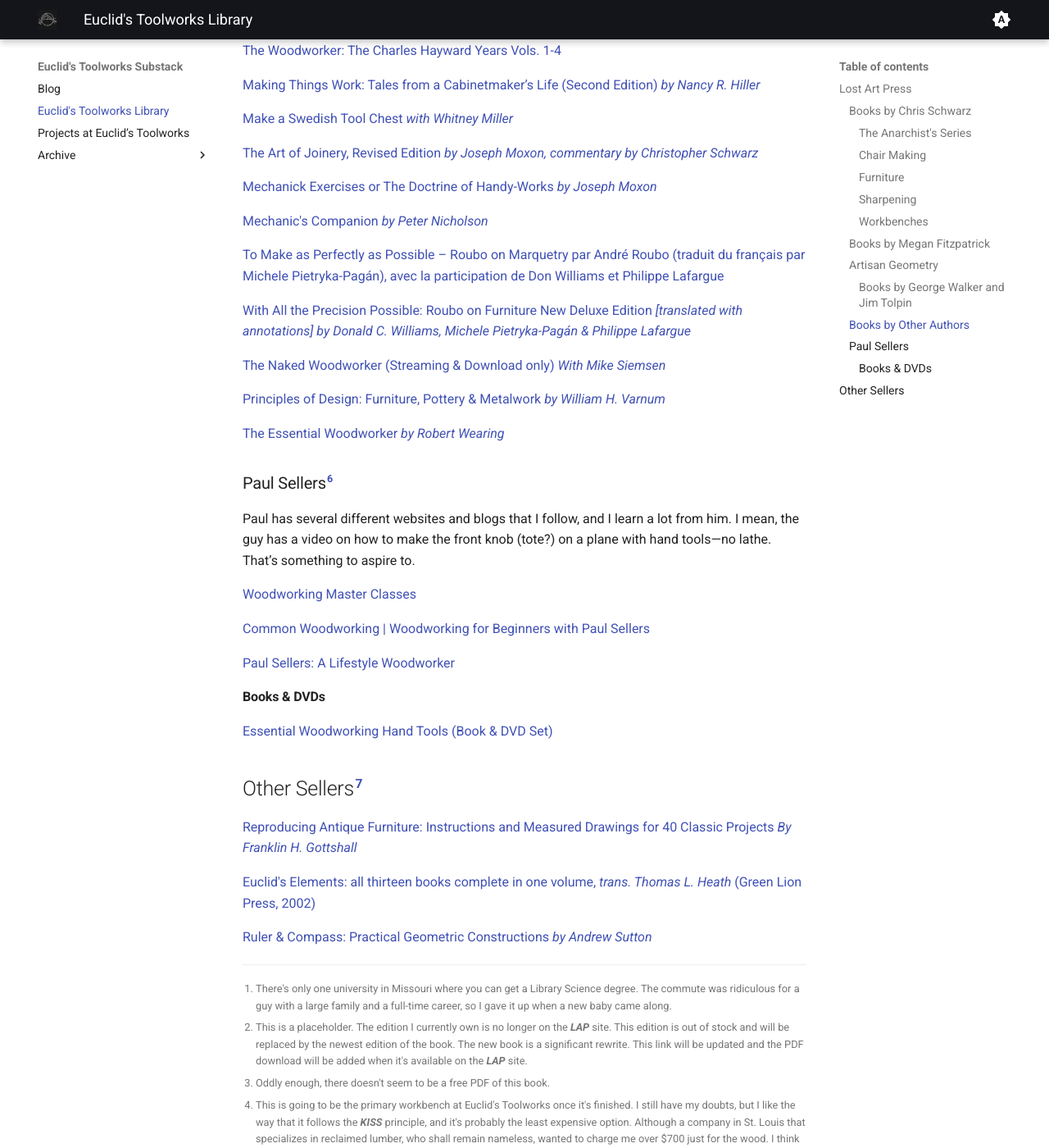
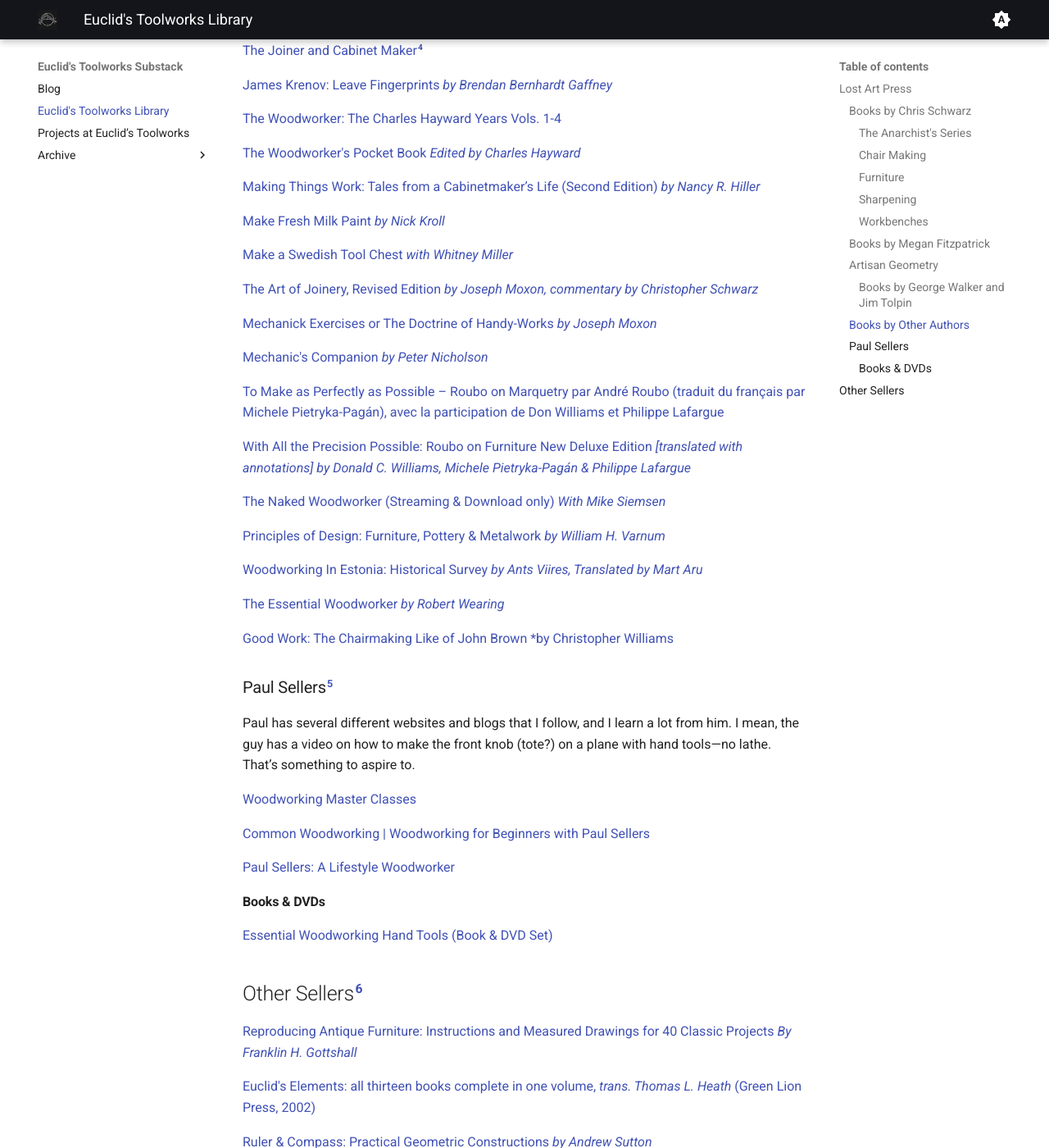
Before and after one commit to EuclidsToolworks/substack-automation, an MkDocs documentation site: the page built from docs/library.md, in a window 1280 px wide and 1400 px high, scrolled down 2180 px. Shown: the whole window at 82% size. Built offline with MkDocs 1.6.1 and Material for MkDocs 9.7.7, drawn with Linux system fonts in a browser that asks for light colours; some of the changed text lies outside the part shown.

Commit message:
update for 20251214

```diff
--- a/docs/library.md
+++ b/docs/library.md
@@ -73,11 +73,19 @@
 
 [Make a Chair from a Tree: Third Edition *by Jennie Alexander*](https://lostartpress.com/products/make-a-chair-from-a-tree)
 
-[The Joiner and Cabinet Maker](https://lostartpress.com/products/the-joiner-and-cabinet-maker-1)[^5]
+[Welsh Stick Chairs *by John Brown*](https://lostartpress.com/collections/chairmaking/products/welsh-stick-chairs-by-john-brown)
+
+[The Joiner and Cabinet Maker](https://lostartpress.com/products/the-joiner-and-cabinet-maker-1)[^4]
+
+[James Krenov: Leave Fingerprints *by Brendan Bernhardt Gaffney*](https://lostartpress.com/products/james-krenov-leave-fingerprints)
 
 [The Woodworker: The Charles Hayward Years Vols. 1-4](https://lostartpress.com/products/the-woodworker-vols-1-4?_pos=2&_sid=56eb0681e&_ss=r&variant=41514873454655)
 
-[Making Things Work: Tales from a Cabinetmaker’s Life (Second Edition) *by Nancy R. Hiller*](https://lostartpress.com/products/making-things-work-tales-from-a-cabinetmaker-s-life?_pos=1&_sid=45cd586ce&_ss=r)
+[The Woodworker's Pocket Book *Edited by Charles Hayward*](https://lostartpress.com/products/the-woodworker-s-pocket-book)
+
+[Making Things Work: Tales from a Cabinetmaker’s Life (Second Edition) *by Nancy R. Hiller*](https://lostartpress.com/products/making-things-work-tales-from-a-cabinetmaker-s-life)
+
+[Make Fresh Milk Paint *by Nick Kroll*](https://lostartpress.com/products/make-fresh-milk-paint)
 
 [Make a Swedish Tool Chest *with Whitney Miller*](https://lostartpress.com/products/make-a-swedish-tool-chest-with-whitney-miller)
 
@@ -95,9 +103,13 @@
 
 [Principles of Design: Furniture, Pottery & Metalwork *by William H. Varnum*](https://lostartpress.com/products/principles-of-design-furniture-clay-glass?_pos=1&_psq=+Principles+&_ss=e&_v=1.0)
 
+[Woodworking In Estonia: Historical Survey *by Ants Viires, Translated by Mart Aru*](https://lostartpress.com/collections/historical-texts/products/woodworking-in-estonia)
+
 [The Essential Woodworker *by Robert Wearing*](https://lostartpress.com/products/the-essential-woodworker?_pos=1&_psq=+The+Essential&_ss=e&_v=1.0&variant=41325887848511)
 
-### Paul Sellers[^6]
+[Good Work: The Chairmaking Like of John Brown *by Christopher Williams](https://lostartpress.com/collections/chairmaking/products/good-work-the-chairmaking-life-of-john-brown)
+
+### Paul Sellers[^5]
 
 Paul has several different websites and blogs that I follow, and I learn a lot from him. I mean, the guy has a video on how to make the front knob (tote?) on a plane with hand tools—no lathe. That’s something to aspire to.
 
@@ -111,7 +123,7 @@
 
 [Essential Woodworking Hand Tools (Book & DVD Set)](https://rokesmith.com/product/essential-woodworking-hand-tools-book-dvd-set)
 
-## Other Sellers[^7]
+## Other Sellers[^6]
 
 [Reproducing Antique Furniture: Instructions and Measured Drawings for 40 Classic Projects *By Franklin H. Gottshall*](https://store.doverpublications.com/products/9780486279763)
 
@@ -121,14 +133,12 @@
 
 [^1]: There's only one university in Missouri where you can get a Library Science degree. The commute was ridiculous for a guy with a large family and a full-time career, so I gave it up when a new baby came along.
 
-[^2]: This is a placeholder. The edition I currently own is no longer on the ***LAP*** site. This edition is out of stock and will be replaced by the newest edition of the book. The new book is a significant rewrite. This link will be updated and the PDF download will be added when it's available on the ***LAP*** site.
+[^2]: Oddly enough, there doesn't seem to be a free PDF of this book.
 
-[^3]: Oddly enough, there doesn't seem to be a free PDF of this book.
+[^3]: This is going to be the primary workbench at Euclid's Toolworks once it's finished. I still have my doubts, but I like the way that it follows the ***KISS*** principle, and it's probably the least expensive option. Although a company in St. Louis that specializes in reclaimed lumber, who shall remain nameless, wanted to charge me over $700 just for the wood. I think they didn't want my business.
 
-[^4]: This is going to be the primary workbench at Euclid's Toolworks once it's finished. I still have my doubts, but I like the way that it follows the ***KISS*** principle, and it's probably the least expensive option. Although a company in St. Louis that specializes in reclaimed lumber, who shall remain nameless, wanted to charge me over $700 just for the wood. I think they didn't want my business.
+[^4]: The audio book is read by Roy Underhill of The Woodwright Shop fame.
 
-[^5]: The audio book is read by Roy Underhill of The Woodwright Shop fame.
+[^5]: I don't follow or subscribe to many YouTube woodworkers, but Paul's experience makes his content worth the trouble.
 
-[^6]: I don't follow or subscribe to many YouTube woodworkers, but Paul's experience makes his content worth the trouble.
-
-[^7]: My first choice for buying books is always the original author or publisher, next independent booksellers. You'll only see big corporate booksellers on this page as a last resort.
+[^6]: My first choice for buying books is always the original author or publisher, next independent booksellers. You'll only see big corporate booksellers on this page as a last resort.
```
Also changed, not shown: other parts of docs/library.md (+4 -4 lines), docs/posts/post_20251211.md (added, +35 -0 lines), docs/projects.md (+1 -0 lines), 1 other file.
